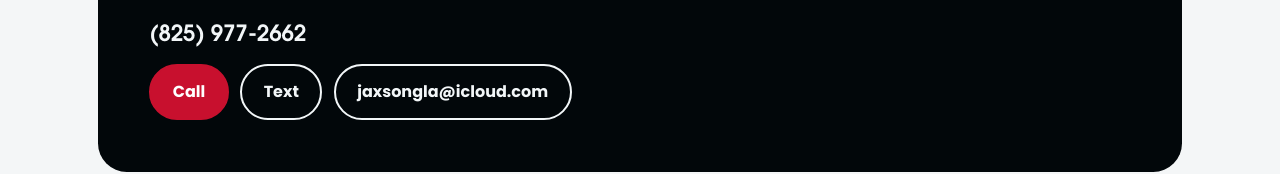
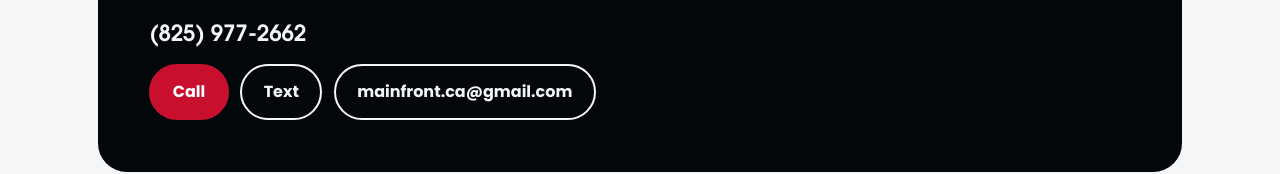
Before and after one commit to JaxsonKKs/demos, a plain HTML site: page mainfront/index.html in a window 1280 px wide. Shown: the part 5513-5687 px from the top of the page. Drawn offline with Linux system fonts and the light colour scheme.

Commit message:
Update portfolio contact email to the Mainfront address
Co-Authored-By: Claude Opus 5.5 <noreply@anthropic.com>
Claude-Session: https://claude.ai/code/session_01M2EDoFTs2F8buAoE3k1zmS

```diff
--- a/mainfront/index.html
+++ b/mainfront/index.html
@@ -257,7 +257,7 @@ footer .w{display:flex;justify-content:space-between;flex-wrap:wrap;gap:.6rem}
         <span class="num">(825) 977-2662</span>
         <a class="btn pri" href="tel:+18259772662">Call</a>
         <a class="btn" href="sms:+18259772662">Text</a>
-        <a class="btn" href="mailto:jaxsongla@icloud.com">jaxsongla@icloud.com</a>
+        <a class="btn" href="mailto:mainfront.ca@gmail.com">mainfront.ca@gmail.com</a>
       </div>
     </div>
   </div></section>
```
